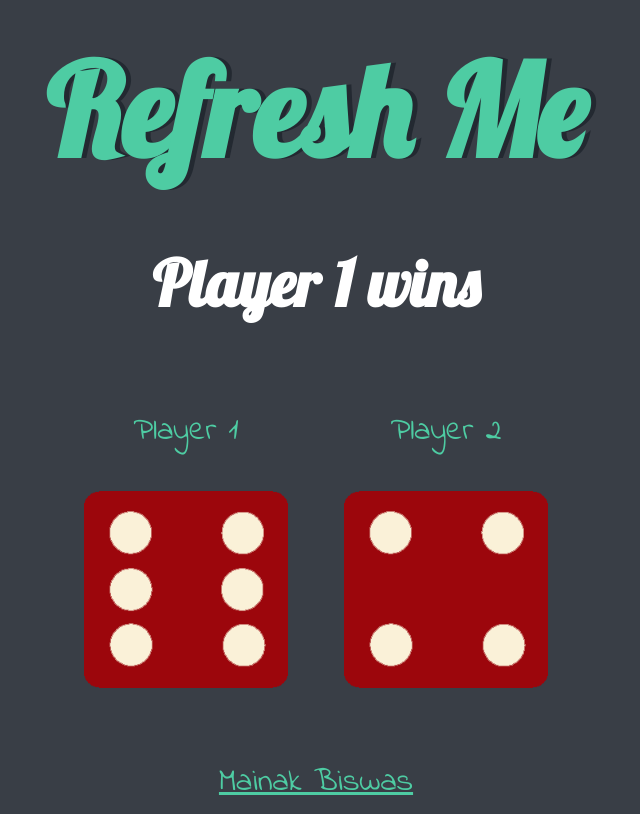
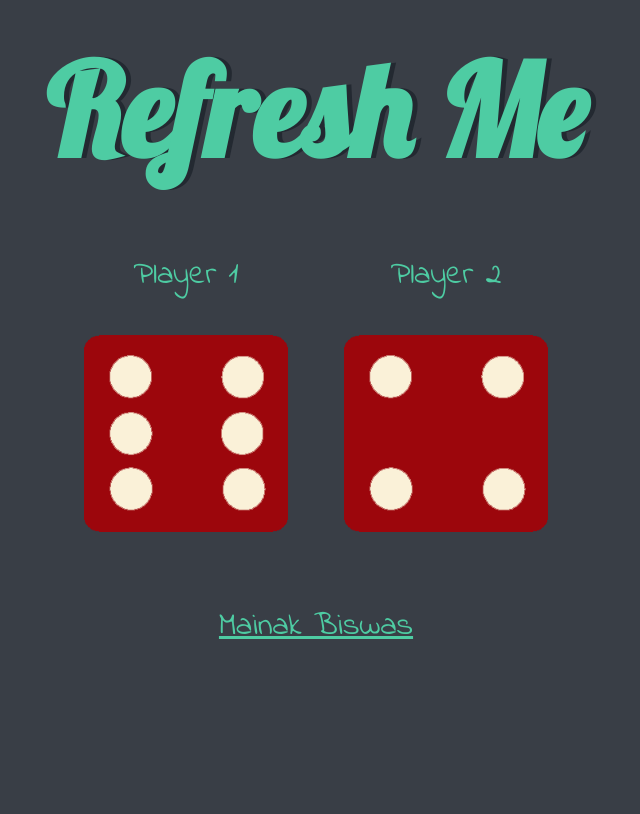
Before and after one commit to Mainak99/Dicee_Challange, a plain HTML site: page dicee.html in a window 1280 px wide. Shown: the whole page, without its empty margins (324-964 px from the left). Drawn offline with Linux system fonts and the light colour scheme.

Commit message:
After watching the solution

```diff
--- a/dicee.html
+++ b/dicee.html
@@ -11,7 +11,6 @@
 
     <div class="container">
       <h1>Refresh Me</h1>
-      <h2></h2>
       <div class="dice">
         <p>Player 1</p>
         <img class="img1" src="images/dice2.png">
```
